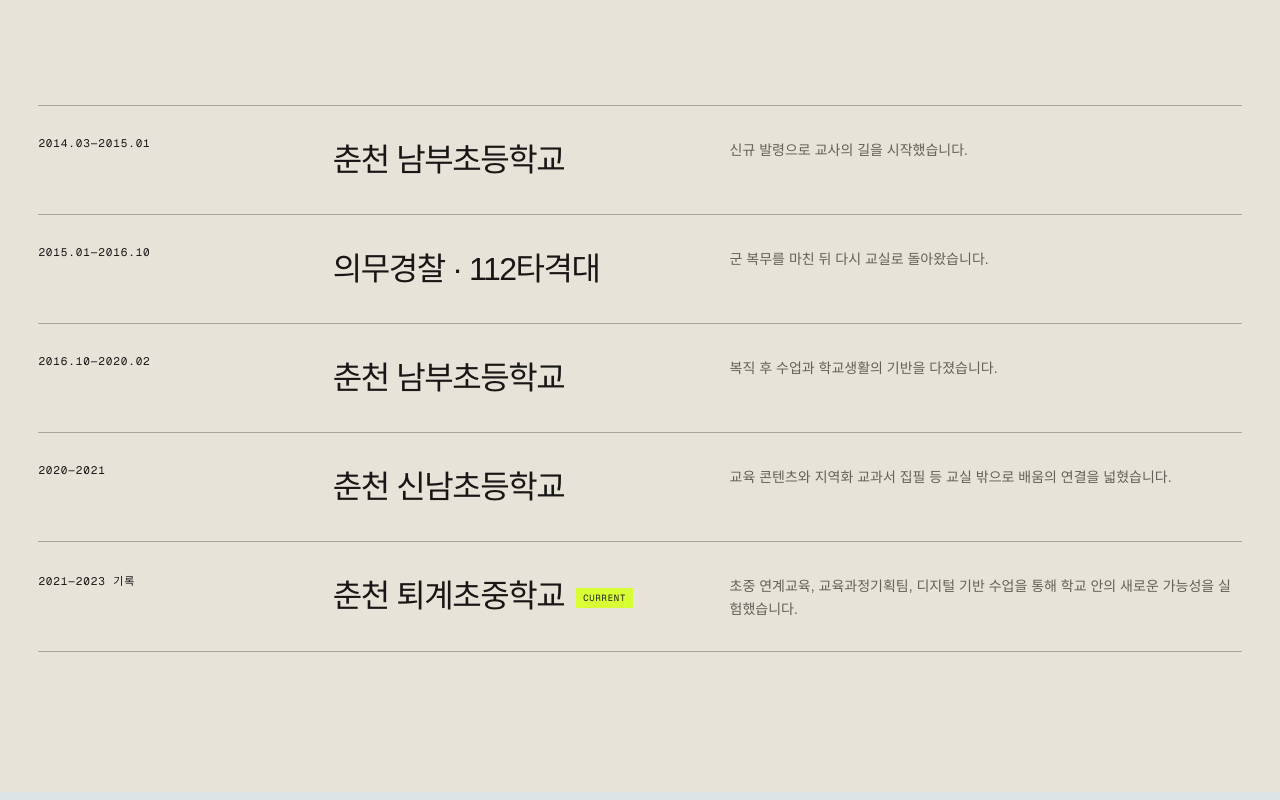
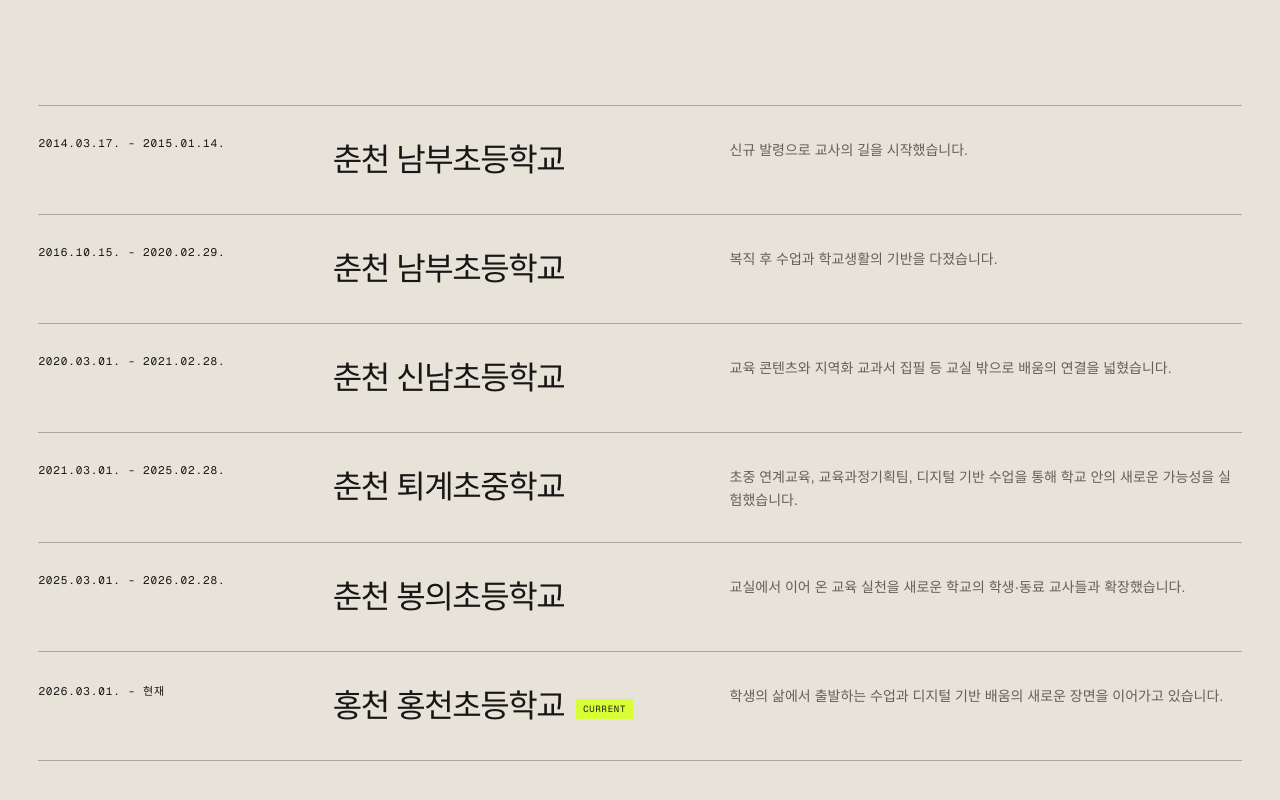
Before and after one commit to treism1234/moonyuk-portfolio, a Next.js app: page / in a window 1280 px wide. Shown: the part 3920-4720 px from the top of the page. Built offline with nearby package versions, Linux system fonts and the light colour scheme.

Commit message:
Correct teaching career dates and schools

```diff
--- a/app/page.tsx
+++ b/app/page.tsx
@@ -151,11 +151,12 @@ export default function Home() {
           <div className="archive-stamp">2023<br />Archive</div>
         </header>
         <div className="timeline">
-          <div className="timeline-item"><span>2014.03—2015.01</span><h3>춘천 남부초등학교</h3><p>신규 발령으로 교사의 길을 시작했습니다.</p></div>
-          <div className="timeline-item"><span>2015.01—2016.10</span><h3>의무경찰 · 112타격대</h3><p>군 복무를 마친 뒤 다시 교실로 돌아왔습니다.</p></div>
-          <div className="timeline-item"><span>2016.10—2020.02</span><h3>춘천 남부초등학교</h3><p>복직 후 수업과 학교생활의 기반을 다졌습니다.</p></div>
-          <div className="timeline-item"><span>2020—2021</span><h3>춘천 신남초등학교</h3><p>교육 콘텐츠와 지역화 교과서 집필 등 교실 밖으로 배움의 연결을 넓혔습니다.</p></div>
-          <div className="timeline-item current"><span>2021—2023 기록</span><h3>춘천 퇴계초중학교</h3><p>초중 연계교육, 교육과정기획팀, 디지털 기반 수업을 통해 학교 안의 새로운 가능성을 실험했습니다.</p></div>
+          <div className="timeline-item"><span>2014.03.17. - 2015.01.14.</span><h3>춘천 남부초등학교</h3><p>신규 발령으로 교사의 길을 시작했습니다.</p></div>
+          <div className="timeline-item"><span>2016.10.15. - 2020.02.29.</span><h3>춘천 남부초등학교</h3><p>복직 후 수업과 학교생활의 기반을 다졌습니다.</p></div>
+          <div className="timeline-item"><span>2020.03.01. - 2021.02.28.</span><h3>춘천 신남초등학교</h3><p>교육 콘텐츠와 지역화 교과서 집필 등 교실 밖으로 배움의 연결을 넓혔습니다.</p></div>
+          <div className="timeline-item"><span>2021.03.01. - 2025.02.28.</span><h3>춘천 퇴계초중학교</h3><p>초중 연계교육, 교육과정기획팀, 디지털 기반 수업을 통해 학교 안의 새로운 가능성을 실험했습니다.</p></div>
+          <div className="timeline-item"><span>2025.03.01. - 2026.02.28.</span><h3>춘천 봉의초등학교</h3><p>교실에서 이어 온 교육 실천을 새로운 학교의 학생·동료 교사들과 확장했습니다.</p></div>
+          <div className="timeline-item current"><span>2026.03.01. - 현재</span><h3>홍천 홍천초등학교</h3><p>학생의 삶에서 출발하는 수업과 디지털 기반 배움의 새로운 장면을 이어가고 있습니다.</p></div>
         </div>
       </section>
 
```
